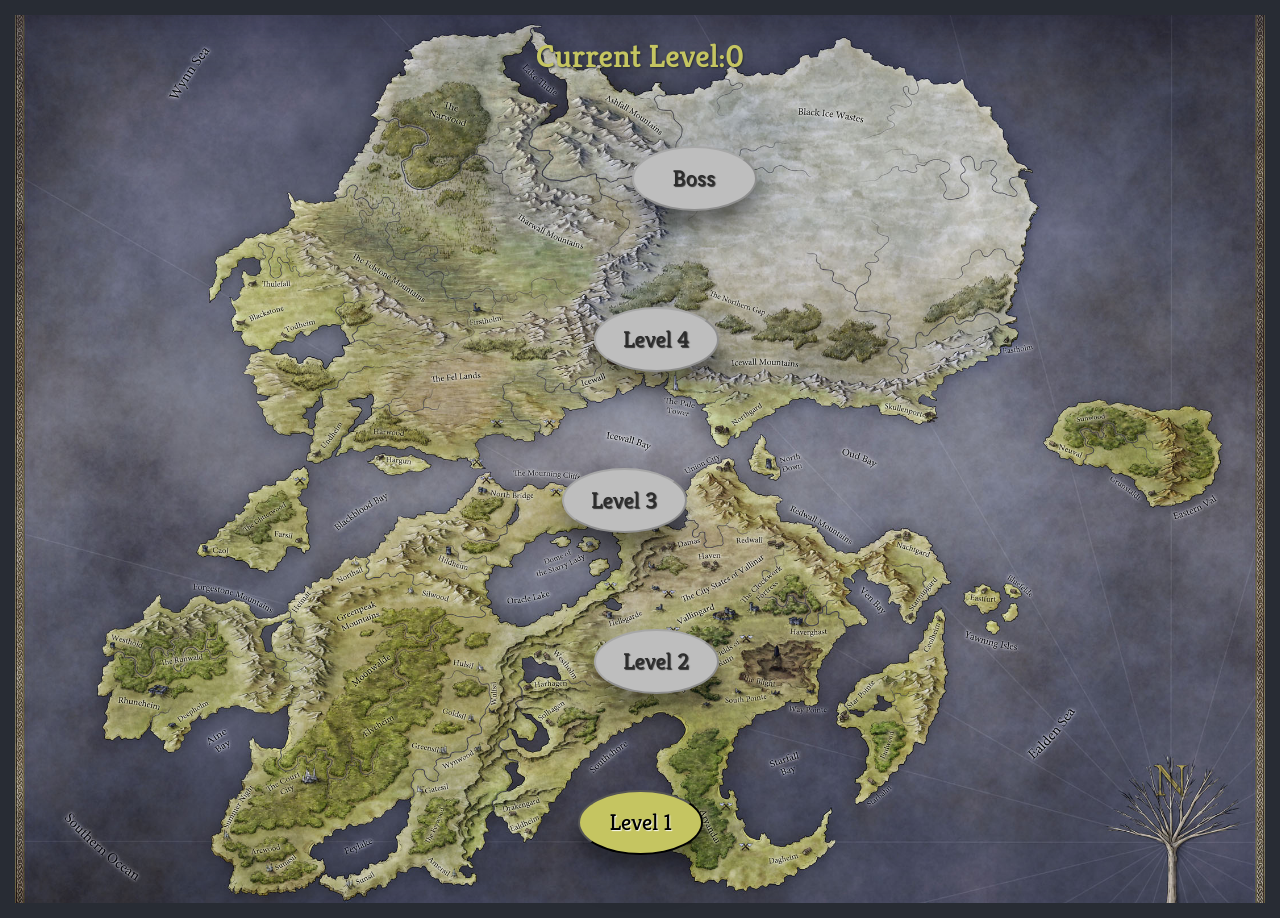
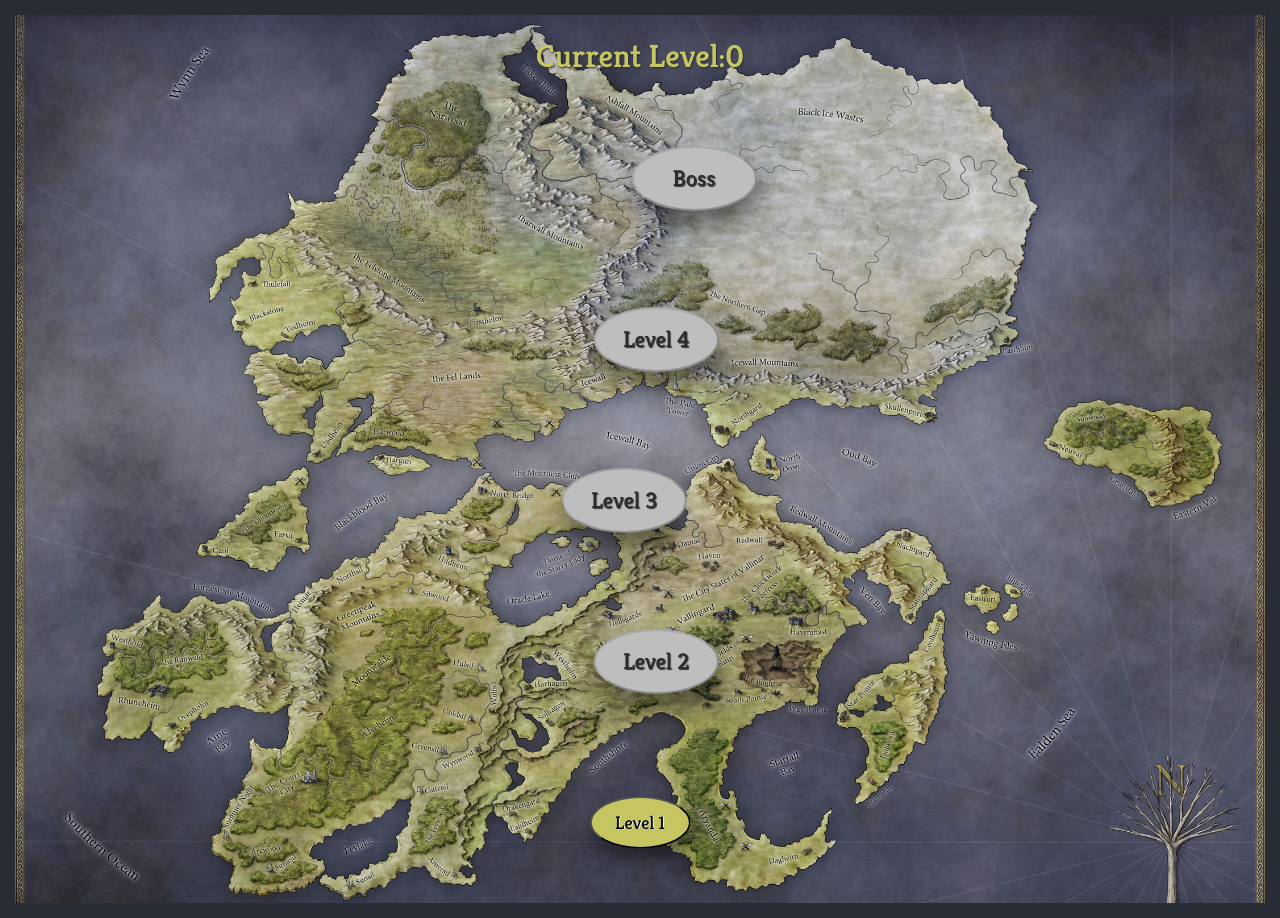
Before and after one commit to dankarger/mid-project-game, a React (Create React App) app: page /game in a window 1280 px wide. Built offline with nearby package versions, Linux system fonts and the light colour scheme.

Commit message:
add spring animation to mapPage

```diff
--- a/src/componenets/utility/Button/Button.css
+++ b/src/componenets/utility/Button/Button.css
@@ -56,7 +56,7 @@ button, h1, h2 {
     box-shadow: rgba(0, 0, 0, 0.3) 0px 19px 38px, rgba(0, 0, 0, 0.22) 0px 15px 12px;
     font-size: calc(10px + 1vw);
     white-space: nowrap;
-    animation: map-button  800ms infinite alternate ease-in-out;
+    /*animation: map-button  800ms infinite alternate ease-in-out;*/
     /*transition: 1s ease-in-out;*/
     /*background: url('../../../../public/assets/images/backgrounds/map10.jpg')no-repeat center center/cover;*/
     /*background: url('../../../../public/assets/images/ui/button1.png')no-repeat center center/cover;*/
--- a/src/pages/MapPage/MapPage.jsx
+++ b/src/pages/MapPage/MapPage.jsx
@@ -2,7 +2,7 @@ import React, {useContext, useEffect, useState} from "react";
 import './MapPage.css'
 import Button from "../../componenets/utility/Button/Button";
 import {GameDataContext} from "../../componenets/GameLogic/GameLogic";
-
+import {useSpring, animated, config} from "react-spring";
 
 const MapPage =({callback})=> {
     const currentRoomData = useContext(GameDataContext);
@@ -13,28 +13,32 @@ const MapPage =({callback})=> {
     },[currentRoomData.value])
 
 
-    console.log(activeRoom)
+    const styles = useSpring({
+        loop:true,
+        config:{config:config.slow},
+        to:{scale:0.8},
+        from:{scale:1.1}
+    })
 
     return (
         <div className='map'>
         <h1>Current Level:{currentRoomData.value}</h1>
             <div className="rooms-div">
-                <div className="row">
+                <animated.div style={activeRoom===5?styles:{}} className="row">
                     <Button disabled={activeRoom!==5} className={activeRoom>5?'map-button button5 finished':'map-button button5'} callback={()=>{callback('boss')}} value='5' name='Boss' />
-                </div>
-                <div className="row">
+                </animated.div>
+                <animated.div style={activeRoom===4?styles:{}} className="row">
                     <Button disabled={activeRoom!==4} className={activeRoom>4?'map-button button4 finished':'map-button button4'} callback={()=>{callback('room4')}} value='4' name='Level 4' />
-                </div>
-                <div className="row">
-                    <Button disabled={activeRoom!==3} className={activeRoom>3?'map-button button3 finished':'map-button button3'} callback={()=>{callback('room3')}} value='3' name='Level 3' />
-                </div>
-                <div className="row">
-
+                </animated.div>
+                <animated.div style={activeRoom===3?styles:{}} className="row">
+                    <Button  disabled={activeRoom!==3} className={activeRoom>3?'map-button button3 finished':'map-button button3'} callback={()=>{callback('room3')}} value='3' name='Level 3' />
+                </animated.div>
+                <animated.div style={activeRoom===2?styles:{}} className="row">
                     <Button disabled={activeRoom!==2} className={activeRoom>2?'map-button button2 finished':'map-button button2'} callback={()=>{callback('room2')}} value='2' name='Level 2' />
-                </div>
-                <div className="row">
+                </animated.div>
+                <animated.div style={activeRoom===1?styles:{}} className="row">
                     <Button disabled={activeRoom!==1} className={activeRoom>1?'map-button button1 finished':'map-button button1'} callback={()=>{callback('room1')}} value='1' name='Level 1'  />
-                </div>
+                </animated.div>
             </div>
         </div>
     )
```
